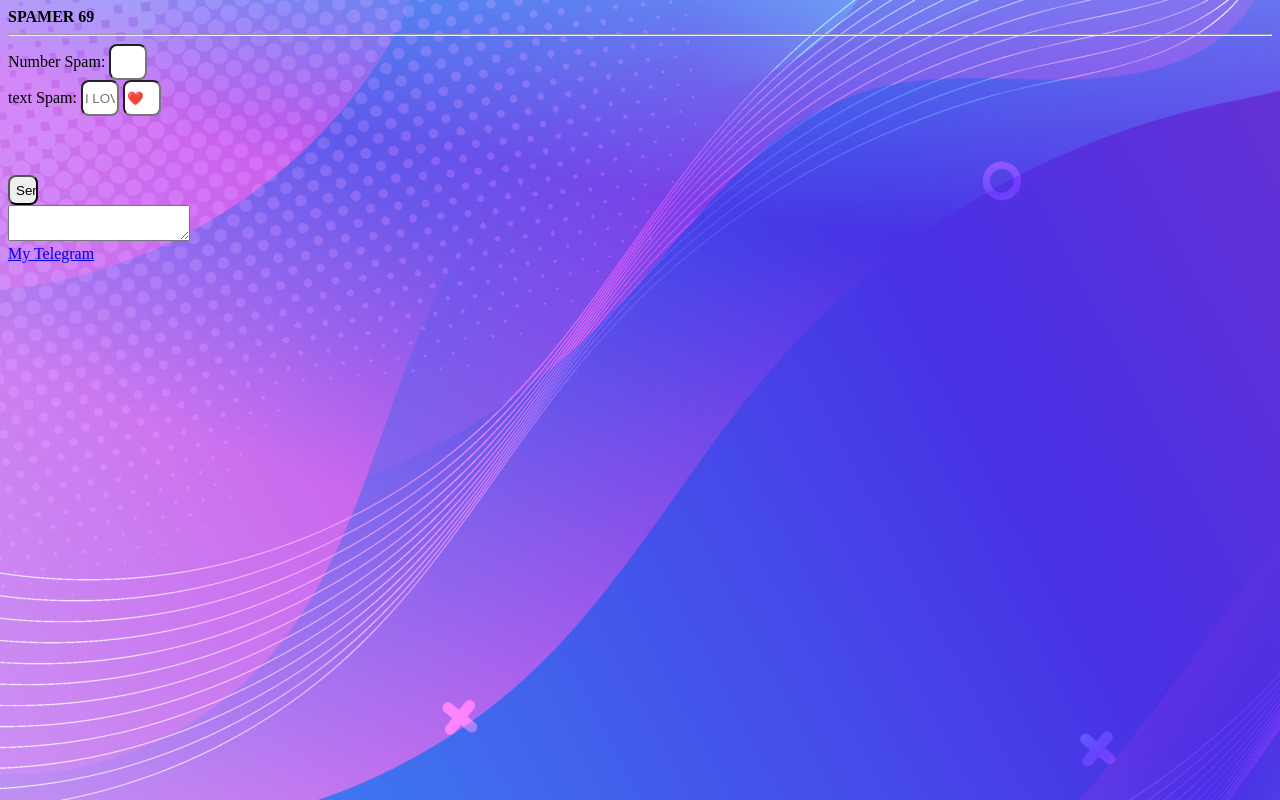
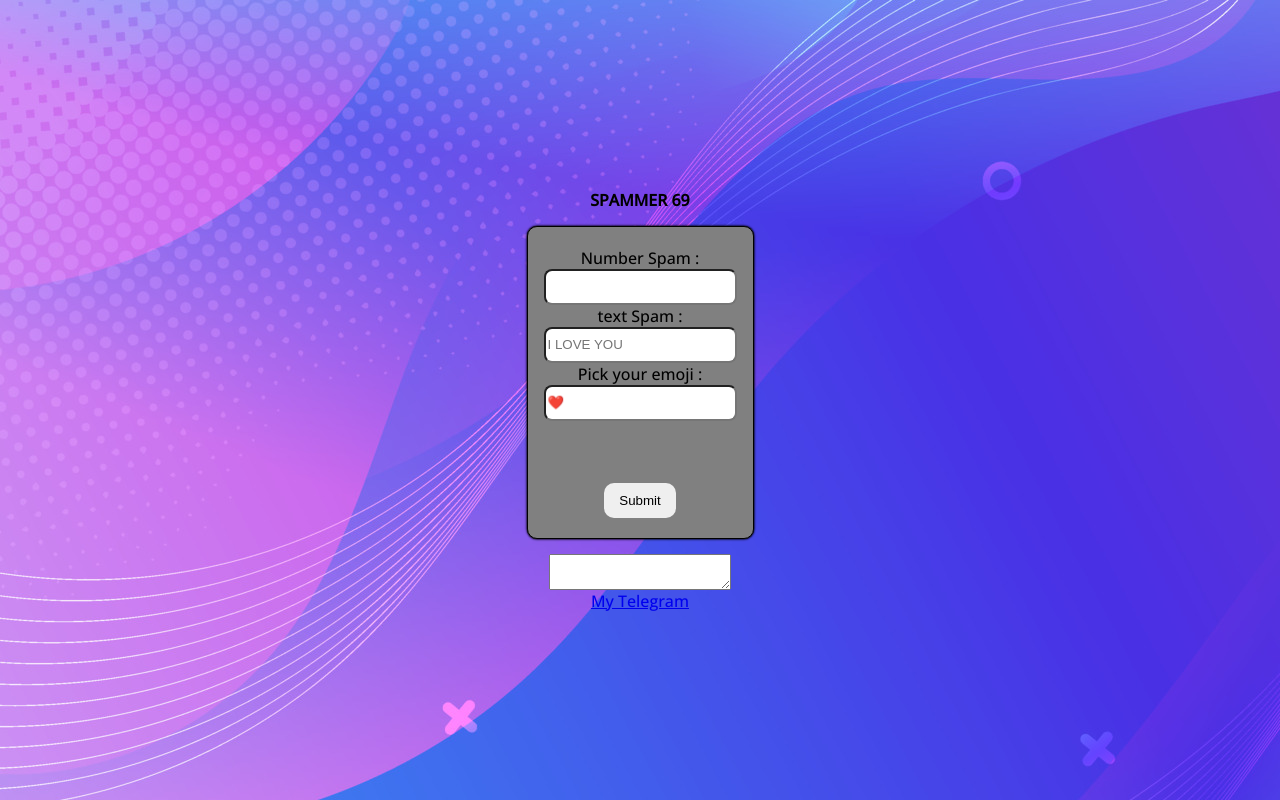
Before and after one commit to 100PAIN/Spammer69, a PHP site: page / in a window 1280 px wide. Run offline with PHP 8.4, Linux system fonts and the light colour scheme.

Commit message:
bug fixes and improvments in styles

```diff
--- a/back end/Libary/function.php
+++ b/backend/library/function.php
@@ -12,7 +12,7 @@ function emoje($emoje) //in tabe spam mide emoji
     return $blank;
 }
 
-function spamer69($Number_spam, $text_spam, $emoji_left) //in tabe 2 vorodi migire va spam mide
+function spammer69($Number_spam, $text_spam, $emoji_left) //in tabe 2 vorodi migire va spam mide
 {
     $number_loop = (int)$Number_spam;
     $print = null;
--- a/front end/style.css
+++ /dev/null
@@ -1,49 +0,0 @@
-body {
-  background-image: url("./image/background.jpg");
-  overflow: hidden;
-}
-
-.main {
-  display: flex;
-  justify-content: center;
-  align-items: center;
-  min-height: 100vh;
-}
-.icon-container {
-  display: flex;
-  justify-content: center;
-  align-items: center;
-  border-radius: 50px;
-  padding: 5px;
-  margin: 15px;
-}
-
-.icon {
-  cursor: pointer;
-  transition: 0.5s ease-in-out;
-  transform: translateY(-509px);
-
-  &:hover {
-    transform: scale(1.3);
-  }
-}
-
-input {
-  width: 30px;
-  height: 30px;
-  border-radius: 0.5rem;
-}
-
-.translate-0 {
-  transform: translate(0);
-}
-
-.hidden {
-  opacity: 0;
-}
-
-.icon-container-bg {
-  transition: 0.3s ease;
-  transition-delay: 0.5s;
-  background-color: rgb(179, 179, 179);
-}
--- a/front end/script.js
+++ b/frontend/script.js
@@ -11,6 +11,7 @@ function toggleIcons(e) {
 }
 
 input.addEventListener(`click`, toggleIcons);
+input.addEventListener(`focus`, toggleIcons);
 
 // add selected icon to the input value
 function addIcon(e) {
@@ -21,5 +22,6 @@ function addIcon(e) {
   input.value = e.target.textContent;
 }
 
+iconsContainer.addEventListener(`focus`, addIcon);
 iconsContainer.addEventListener(`click`, addIcon);
 // testing
--- /dev/null
+++ b/frontend/style.css
@@ -0,0 +1,95 @@
+@import url("https://fonts.googleapis.com/css2?family=Open+Sans:wght@500&display=swap");
+
+body,
+html {
+  background-image: url("./image/background.jpg");
+  overflow: hidden;
+  font-family: "Open Sans", sans-serif;
+  margin: 0;
+  padding: 0;
+  box-sizing: border-box;
+}
+
+.main {
+  display: flex;
+  justify-content: center;
+  align-items: center;
+  min-height: 100vh;
+  flex-direction: column;
+}
+
+.form {
+  display: flex;
+  justify-content: center;
+  align-items: center;
+  flex-direction: column;
+
+  padding: 20px;
+  background-color: gray;
+  margin: 15px;
+  border-radius: 10px;
+  border: 0.2px solid black;
+  box-shadow: 0 0 2px 0.5px black;
+
+  > {
+    flex: 1 1 100%;
+  }
+}
+
+.icon-container {
+  display: flex;
+  justify-content: center;
+  align-items: center;
+  border-radius: 50px;
+  padding: 5px;
+  margin: 15px;
+}
+
+.icon {
+  cursor: pointer;
+  transition: 300ms ease-in-out;
+  transform: translateY(-300px);
+
+  &:hover {
+    transform: scale(1.3);
+  }
+}
+
+input {
+  width: 100%;
+  height: 30px;
+  border-radius: 0.5rem;
+  transition: 300ms ease;
+
+  &:focus-visible {
+    transform: translateY(-2px);
+  }
+}
+
+.translate-0 {
+  transform: translate(0);
+}
+
+.hidden {
+  opacity: 0;
+}
+
+.icon-container-bg {
+  transition: 0.3s ease;
+  transition-delay: 0.5s;
+  background-color: rgb(179, 179, 179);
+}
+
+.submit-btn {
+  border: none;
+  padding: 10px 15px;
+  border-radius: 10px;
+  cursor: pointer;
+  font-weight: 500;
+
+  transition: 300ms ease;
+
+  &:hover {
+    transform: translateY(-4px);
+  }
+}
--- a/index.php
+++ b/index.php
@@ -1,45 +1,51 @@
 <?php
-include "./back end/Libary/timecheck.php";
-timecheck();
+include "./backend/library/timeCheck.php";
+timeCheck();
 ?>
 <!DOCTYPE html>
 <html lang="en">
 
 <head>
-    <title>spamer69</title>
+    <title>spammer69</title>
     <meta charset="UTF-8" />
     <meta name="viewport" content="width=device-width, initial-scale=1.0" />
-    <link rel="stylesheet" href="./front end/style.css" />
-    <script type="module" src="./front end/script.js"></script>
+    <link rel="stylesheet" href="./frontend/style.css" />
+    <script type="module" src="./frontend/script.js"></script>
 </head>
 
 <body>
-    <div>
-        <b>SPAMER 69</b>
-        <hr />
-        <form action="http://localhost/" method="post">
-            <label for="data">Number Spam:</label>
-            <input type="number" name="number" id="number" min="0" max="9999" />
-            <br />
-            <label for="text">text Spam:</label>
-            <input type="text" name="text" id="text" placeholder="I LOVE YOU" />
-            <input type="text" readonly name="emoji_left" id="input" placeholder='❤️' />
+    <main class="main">
+        <b>SPAMMER 69</b>
+
+        <form action="http://localhost/" method="post" class="form">
+            <label for="data"> Number Spam : </label>
+            <input required type="number" name="number" id="number" min="0" max="9999" />
+
+            <label for="text">text Spam : </label>
+            <input required type="text" name="text" id="text" placeholder="I LOVE YOU" />
+
+            <label for="input">Pick your emoji : </label>
+            <input required type="text" readonly name="emoji_left" id="input" placeholder='❤️' />
+
             <div class="icon-container">
-                <div class="icon hidden">&#128151;</div>
-                <div class="icon hidden">&#128525;</div>
-                <div class="icon hidden">&#128516;</div>
-                <div class="icon hidden">&#128512;</div>
+                <div class="icon hidden"> &#128151; </div>
+                <div class="icon hidden"> &#128525; </div>
+                <div class="icon hidden"> &#128516; </div>
+                <div class="icon hidden"> &#128512; </div>
             </div>
-            <input type="submit" value="Sent" />
+
+            <button class="submit-btn">Submit</button>
         </form>
-        <textarea readonly><?php
-                            if ($_SERVER['REQUEST_METHOD'] == 'POST') {
-                                include "./back end/Libary/function.php";
-                                echo spamer69($_POST['number'], $_POST['text'], $_POST['emoji_left']);
-                            }
-                            ?></textarea>
-    </div>
-    <a href="Https://t.me/SAS3PAIN3" target="self">My Telegram</a>
+        <textarea readonly>
+                <?php
+                if ($_SERVER['REQUEST_METHOD'] == 'POST') {
+                    include "./backend/library/function.php";
+                    echo spammer69($_POST['number'], $_POST['text'], $_POST['emoji_left']);
+                }
+                ?>
+            </textarea>
+        <a href="Https://t.me/SAS3PAIN3" target="self">My Telegram</a>
+    </main>
 </body>
 
 </html>
```
Also changed, not shown: backend/library/timeCheck.php (renamed from back end/Libary/timecheck.php), frontend/image/background.jpg (renamed from front end/image/background.jpg), 1 other file.
